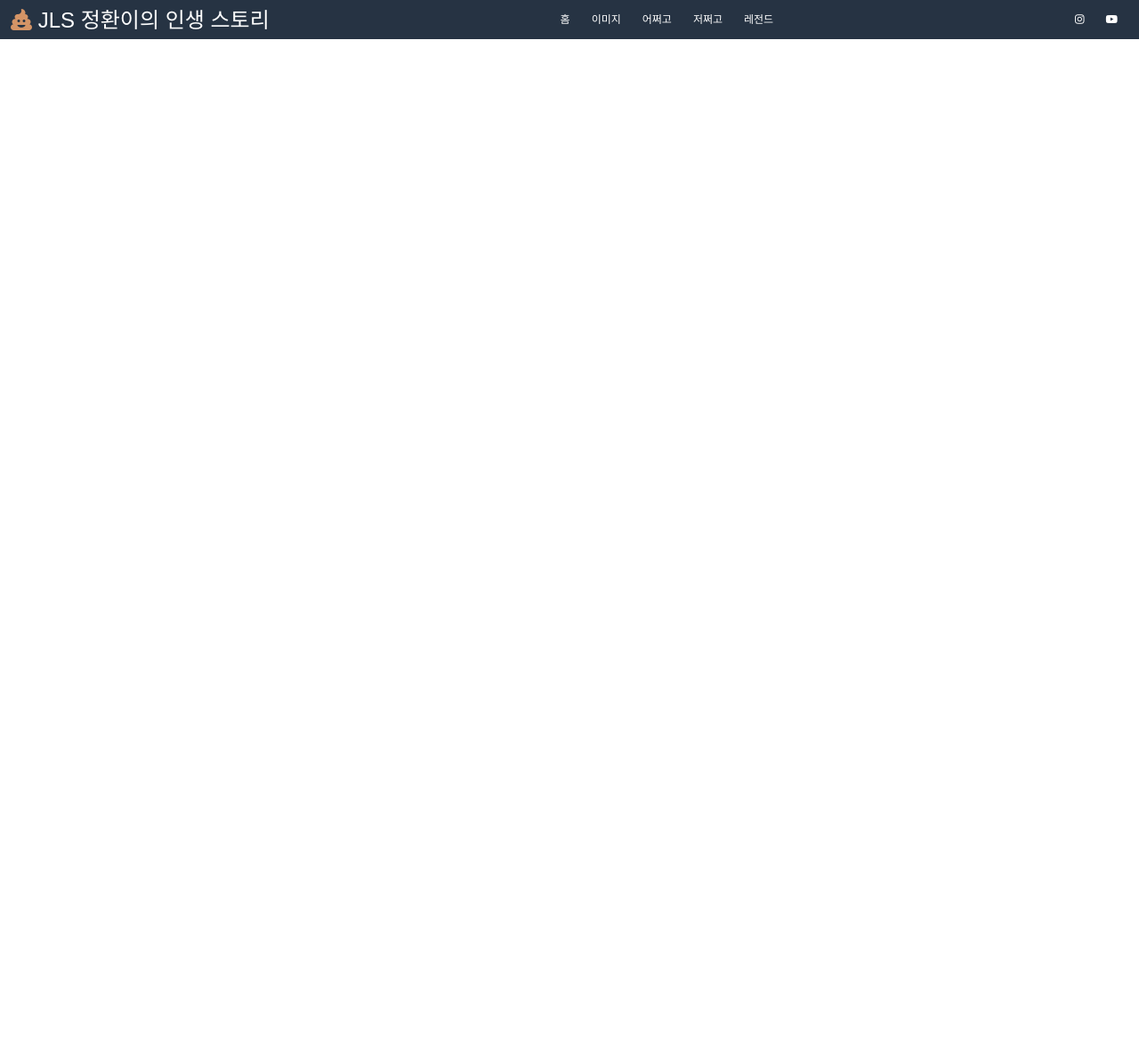
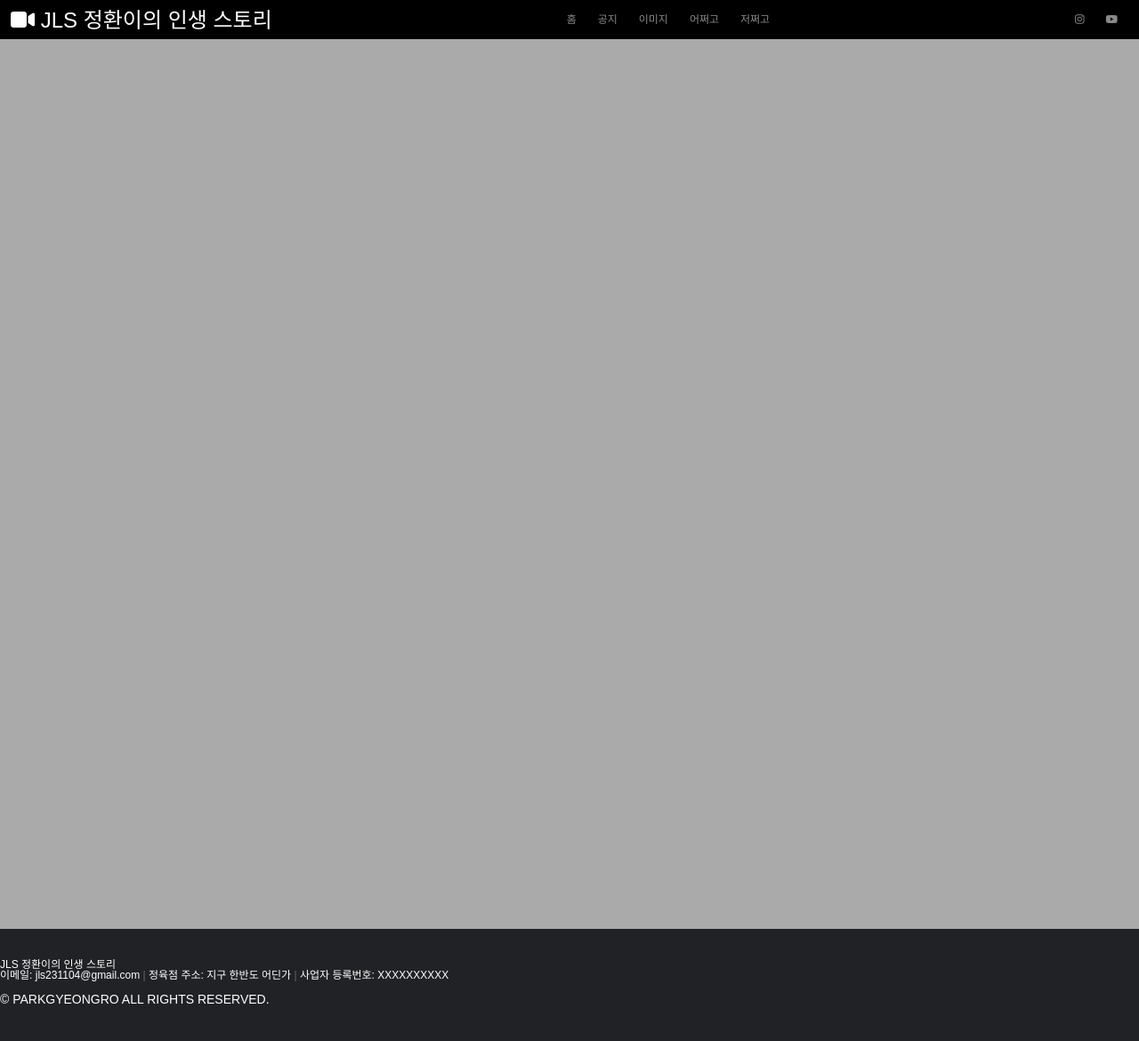
Before and after one commit to PARKGYEONGRO/parkgyeongro.github.io, a plain HTML site: page index.html in a window 1280 px wide. Shown: the whole page at 89% size. Before the commit the page ends 800 px from the top, so only its background shows below. Drawn offline with Linux system fonts and the light colour scheme.

Commit message:
Third commit
design fix
main, footer need develop

```diff
--- a/index.html
+++ b/index.html
@@ -13,32 +13,54 @@
 
     <script src="./src/JS/main.js" defer></script>
 </head>
+
 <body>
+    <header>
         <nav class="navbar">
             <div class="navbar_logo">
-            <i class="fa-solid fa-poo" style="color: #d49466"></i>
-            <a href="">JLS 정환이의 인생 스토리</a>
+                <i class="fa-solid fa-video" style="color: #ffffff;"></i>
+                <a href="#">JLS 정환이의 인생 스토리</a>
             </div>
 
             <ul class="navbar_menu">
                 <li><a href="">홈</a></li>
+                <li><a href="">공지</a></li>
                 <li><a href="">이미지</a></li>
                 <li><a href="">어쩌고</a></li>
                 <li><a href="">저쩌고</a></li>
-            <li><a href="">레전드</a></li>
             </ul>
 
             <ul class="navbar_linkIcons">
-            <li><a href="https://www.instagram.com/jjjw._.wccc/" class="fa-brands fa-instagram"></a></li>
-            <li><a href="https://www.youtube.com/@JLS-21" class="fa-brands fa-youtube"></a></li>
+                <li><a href="https://www.instagram.com/jjjw._.wccc/" class="fa-brands fa-instagram" target="_blank"></a></li>
+                <li><a href="https://www.youtube.com/@JLS-21" class="fa-brands fa-youtube" target="_blank"></a></li>
             </ul>
 
             <a href="#" class="navbar_toggleBtn">
                 <i class="fa-solid fa-bars" style="color: #ffffff;"></i>
             </a>
         </nav>
+    </header>
 
+    <section>
 
+    </section>
+
+    <footer class="footer">
+        <div class="footer_wrap">
+            <div class="footer_info">
+                JLS 정환이의 인생 스토리
+                <br>
+                <span>
+                    이메일: jls231104@gmail.com
+                </span>
+                <span>
+                    정육점 주소: 지구 한반도 어딘가
+                </span>
+                사업자 등록번호: XXXXXXXXXX
+                <p class="copyright">© PARKGYEONGRO ALL RIGHTS RESERVED. </p>
+            </div>
+        </div>
+    </footer>
 </body>
 
 </html>
--- a/src/CSS/common.css
+++ b/src/CSS/common.css
@@ -9,12 +9,17 @@ a {
     color: white;
  }
 
+header {
+    width: 100%;
+}
+
 .navbar {
     display: flex;
     justify-content: space-between;
     align-items: center;
-    background-color: #263343;
+    background-color: #000000;
     padding: 8px 12px;
+    margin: 0 auto;
 }
 
 .navbar_logo {
@@ -33,9 +38,12 @@ a {
     padding: 8px 12px;
 }
 
-.navbar_menu > li:hover {
-    background-color: antiquewhite;
-    border-radius: 4px;
+li > a {
+    color: #888;
+}
+
+.navbar_menu > li:hover a {
+    color: #ffffff;
 }
 
 .navbar_linkIcons {
@@ -55,6 +63,49 @@ a {
     right: 32px;
     font-size: 24px;
 }
+
+
+
+section {
+    background-color: #aaa;
+    width: 100%;
+    height: 1000px;
+}
+
+
+
+
+
+
+
+
+
+.footer {
+    width: 100%;
+    background: #212226;
+    color: #ffffff;
+}
+
+.footer_wrap {
+    margin: 0 auto;
+}
+
+
+.footer_info {
+    padding: 34px 0 40px;
+}
+
+.footer_info span::after {
+    content: "|";
+    color: #666666;
+}
+
+.copyright {
+    margin-top: 14px;
+    font-size: 14px;
+}
+
+
 
 @media screen and (max-width: 768px) {
     .navbar {
```
Lines whose indentation alone changed are shown as unchanged.
